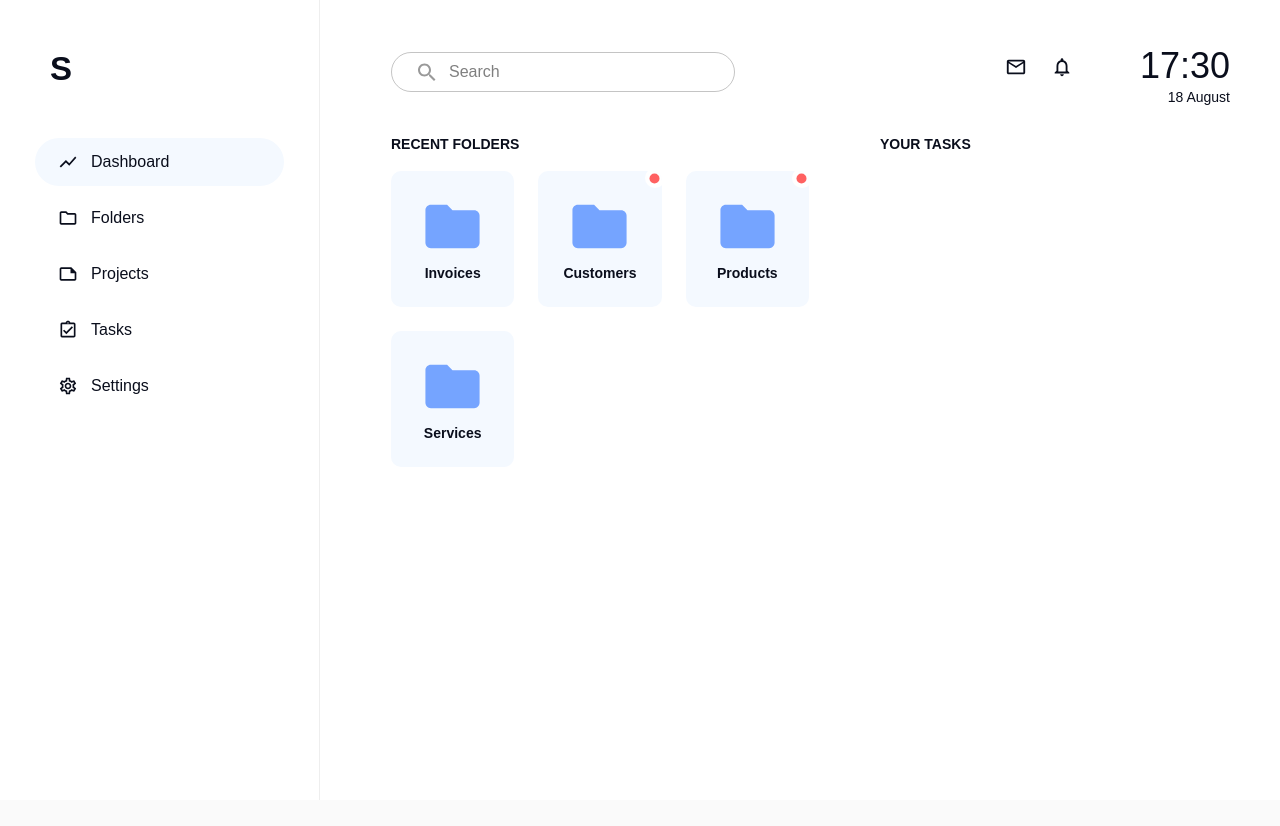
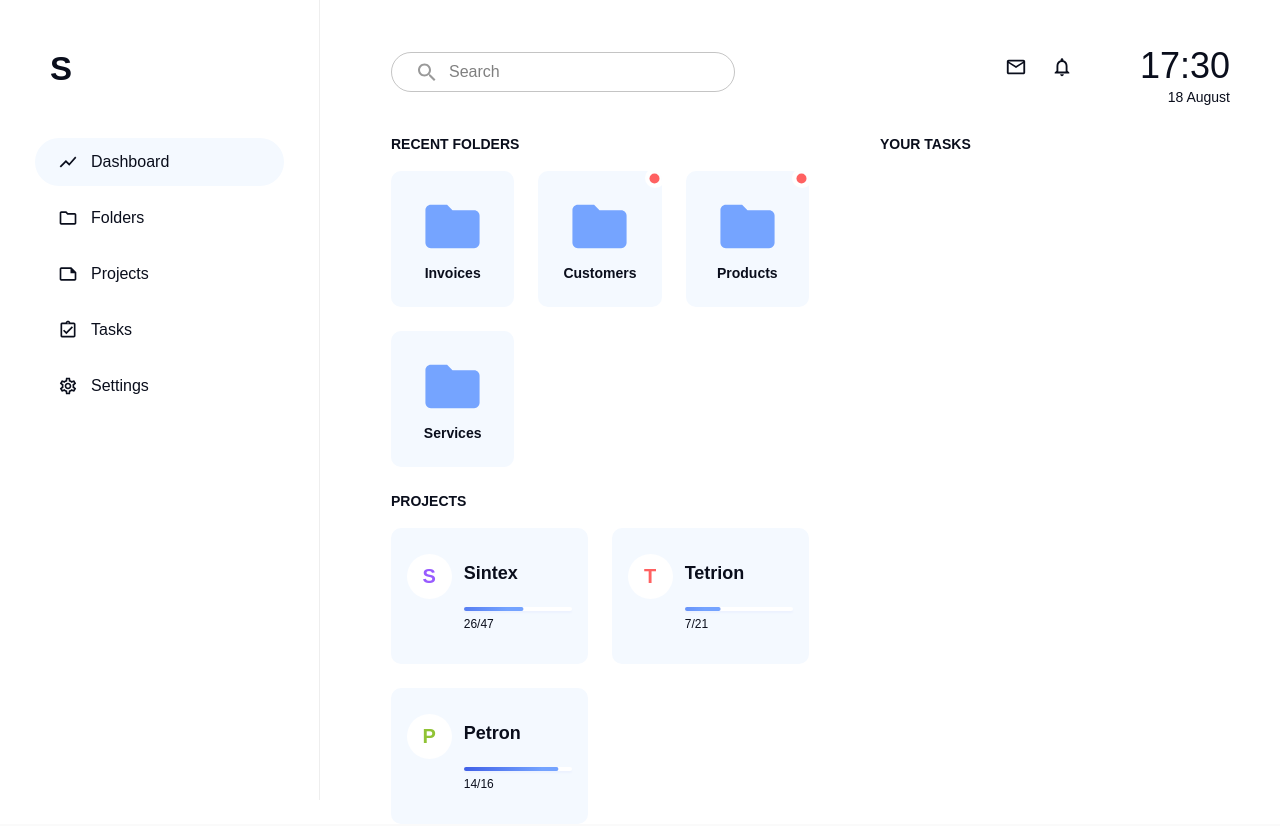
Before and after one commit to hyhong-code/pm-dashboard-ui, a React (Create React App) app: page / in a window 1280 px wide. Shown: the top 826 px of the page. Before the commit the page ends 800 px from the top, so only its background shows below. Built offline with nearby package versions, Linux system fonts and the light colour scheme; a web font is replaced by a local one.

Commit message:
Finish Folders and Projects

```diff
--- a/src/components/FolderCard.js
+++ b/src/components/FolderCard.js
@@ -61,7 +61,7 @@ const useStyles = makeStyles((theme) => ({
 const FolderCard = ({ folderName, notification }) => {
   const classes = useStyles();
   return (
-    <Card className={classes.card} raised={false}>
+    <Card className={classes.card}>
       {notification && (
         <Box className={classes.dotContainer}>
           <FiberManualRecordIcon className={classes.dot} />
--- a/src/components/Main.js
+++ b/src/components/Main.js
@@ -4,14 +4,23 @@ import { useTheme, makeStyles } from "@material-ui/core";
 import Grid from "@material-ui/core/Grid";
 import Typography from "@material-ui/core/Typography";
 
+import ProjectCard from "./ProjectCard";
 import FolderCard from "./FolderCard";
 import Topbar from "./Topbar";
+
+import { purple, red, green } from "../theme";
 
 const folders = [
   { folderName: "Invoices", notifination: false },
   { folderName: "Customers", notifination: true },
   { folderName: "Products", notifination: true },
   { folderName: "Services", notifination: false },
+];
+
+const projects = [
+  { projectName: "Sintex", finished: 26, total: 47, color: purple },
+  { projectName: "Tetrion", finished: 7, total: 21, color: red },
+  { projectName: "Petron", finished: 14, total: 16, color: green },
 ];
 
 const useStyles = makeStyles((theme) => ({
@@ -47,6 +56,27 @@ const Main = () => {
               </Grid>
             ))}
           </Grid>
+          <Typography
+            style={{
+              ...theme.typography.mainTitle,
+              marginTop: theme.spacing(3),
+              marginBottom: theme.spacing(2),
+            }}
+          >
+            Projects
+          </Typography>
+          <Grid container spacing={3}>
+            {projects.map(({ projectName, finished, total, color }, idx) => (
+              <Grid item xs={6} key={idx}>
+                <ProjectCard
+                  projectName={projectName}
+                  finished={finished}
+                  total={total}
+                  initialColor={color}
+                />
+              </Grid>
+            ))}
+          </Grid>
         </Grid>
         <Grid item xs={5}>
           <Typography style={{ ...theme.typography.mainTitle }}>
--- /dev/null
+++ b/src/components/ProjectCard.js
@@ -0,0 +1,100 @@
+import React from "react";
+import { makeStyles } from "@material-ui/core";
+
+import Button from "@material-ui/core/Button";
+import Card from "@material-ui/core/Card";
+import Box from "@material-ui/core/Box";
+import Avatar from "@material-ui/core/Avatar";
+import LinearProgress from "@material-ui/core/LinearProgress";
+import Typography from "@material-ui/core/Typography";
+
+const useStyles = makeStyles((theme) => ({
+  card: {
+    height: "8.5rem",
+    borderRadius: 10,
+    backgroundColor: theme.palette.common.blueLight2,
+    boxShadow: "none",
+    overflow: "hidden",
+    position: "relative",
+  },
+  button: {
+    height: "100%",
+    width: "100%",
+  },
+  btnRoot: {
+    "& .MuiButton-label": {
+      height: "100%",
+      width: "100%",
+      display: "flex",
+      alignItems: "center",
+      justifyContent: "center",
+    },
+  },
+  avatar: {
+    backgroundColor: "#fff",
+    width: 45,
+    height: 45,
+    transform: "translateY(-20px)",
+  },
+  initial: {
+    ...theme.typography.mainProjectInitial,
+  },
+  detail: {
+    width: "60%",
+    marginLeft: theme.spacing(1.5),
+  },
+  projectName: {
+    ...theme.typography.mainProjectName,
+    textTransform: "none",
+    marginBottom: theme.spacing(2.5),
+  },
+  progressText: {
+    ...theme.typography.small,
+    textTransform: "none",
+  },
+  progressBar: {
+    marginBottom: theme.spacing(0.5),
+    boxShadow: `0 2px 2px #ecf2ff`,
+    "&.MuiLinearProgress-colorPrimary": {
+      backgroundColor: "#fff",
+      borderRadius: 3,
+    },
+    "& .MuiLinearProgress-barColorPrimary": {
+      borderRadius: 3,
+      backgroundImage: `linear-gradient(to right,#3755e3, #74a3ff 85%)`,
+    },
+  },
+}));
+
+const ProjectCard = ({ projectName, initialColor, finished, total }) => {
+  const classes = useStyles();
+  return (
+    <Card className={classes.card}>
+      <Button className={classes.button} classes={{ root: classes.btnRoot }}>
+        <Avatar className={classes.avatar}>
+          <Typography
+            className={classes.initial}
+            style={{ color: initialColor }}
+          >
+            {projectName && projectName.slice(0, 1).toUpperCase()}
+          </Typography>
+        </Avatar>
+        <Box className={classes.detail}>
+          <Typography align="left" className={classes.projectName}>
+            {projectName}
+          </Typography>
+          <LinearProgress
+            variant="determinate"
+            value={(finished / total) * 100}
+            className={classes.progressBar}
+          />
+          <Typography align="left" className={classes.progressText}>
+            {finished}/{total}
+          </Typography>
+        </Box>
+      </Button>
+    </Card>
+  );
+};
+
+export default ProjectCard;
--- a/src/theme.js
+++ b/src/theme.js
@@ -1,13 +1,13 @@
 import { createMuiTheme } from "@material-ui/core";
 
-const black = "#0a0e1c";
-const blue = "#4c6ae6";
-const red = "#ff6161";
-const green = "#90c335";
-const purple = "#985bff";
-const white = "#fff";
-const blueLight1 = "#75a4ff";
-const blueLight2 = "#f4f9ff";
+export const black = "#0a0e1c";
+export const blue = "#4c6ae6";
+export const red = "#ff6161";
+export const green = "#90c335";
+export const purple = "#985bff";
+export const white = "#fff";
+export const blueLight1 = "#75a4ff";
+export const blueLight2 = "#f4f9ff";
 
 export default createMuiTheme({
   palette: {
```
Also changed, not shown: src/components/Projects.js (deleted).
